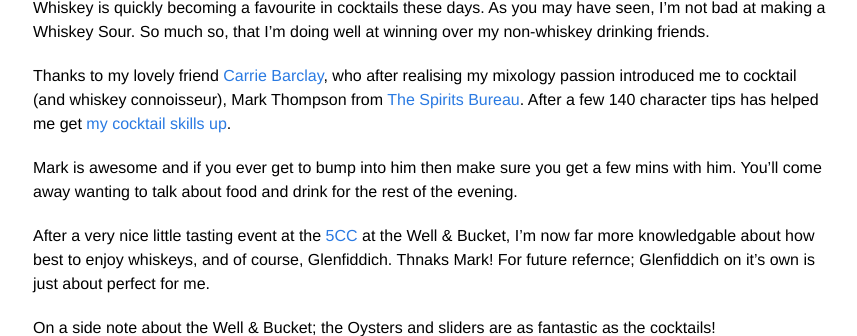
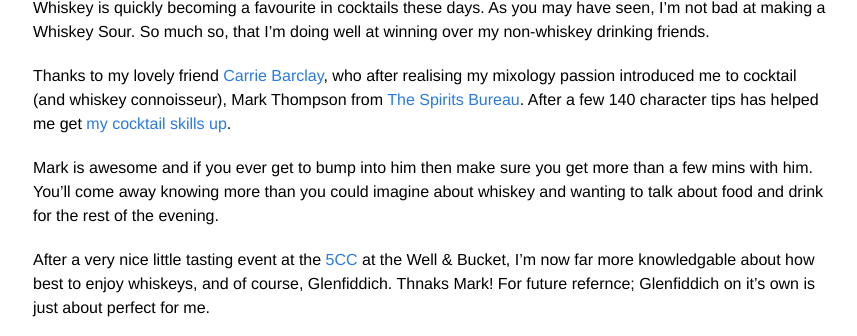
Before and after one commit to raphaelleheaf/nevercinderalla, a Jekyll site: the page built from _posts/2014-11-17-malt-mastermind.markdown, in a window 1280 px wide and 900 px high, scrolled down 472 px, cut to the strip 101-437 px from the top of the window. Shown: the whole strip, without its empty margins (207-1064 px from the left). Built offline with Jekyll 4.4.1, drawn with Linux system fonts in a browser that asks for light colours; comment, search, counter and statistics services are not loaded.

Commit message:
addition to post

```diff
--- a/_posts/2014-11-17-malt-mastermind.markdown
+++ b/_posts/2014-11-17-malt-mastermind.markdown
@@ -11,7 +11,7 @@ Whiskey is quickly becoming a favourite in cocktails these days. As you may have
 
 Thanks to my lovely friend [Carrie Barclay](https://twitter.com/digibungalow), who after realising my mixology passion introduced me to cocktail (and whiskey connoisseur), Mark Thompson from [The Spirits Bureau](https://twitter.com/spiritsbureau). After a few 140 character tips has helped me get [my cocktail skills up](http://nevercinderella.com/mixology/2014/08/22/becoming-the-cocktail-mistress/).
 
-Mark is awesome and if you ever get to bump into him then make sure you get a few mins with him. You'll come away wanting to talk about food and drink for the rest of the evening.
+Mark is awesome and if you ever get to bump into him then make sure you get more than a few mins with him. You'll come away knowing more than you could imagine about whiskey and wanting to talk about food and drink for the rest of the evening.
 
 After a very nice little tasting event at the [5CC](http://www.5cc-london.com/) at the Well & Bucket, I'm now far more knowledgable about how best to enjoy whiskeys, and of course, Glenfiddich. Thnaks Mark! For future refernce; Glenfiddich on it's own is just about perfect for me.
 
```
